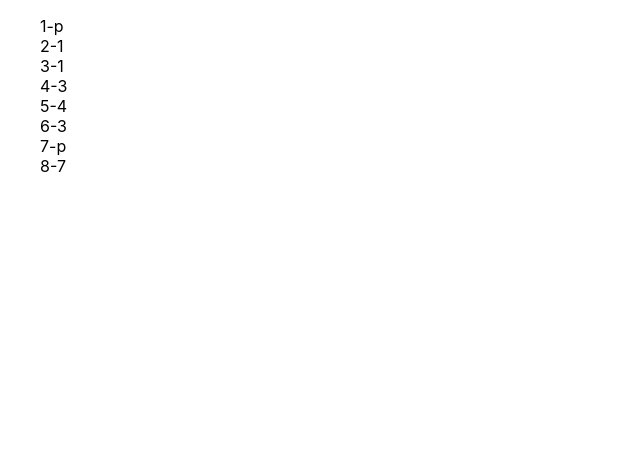
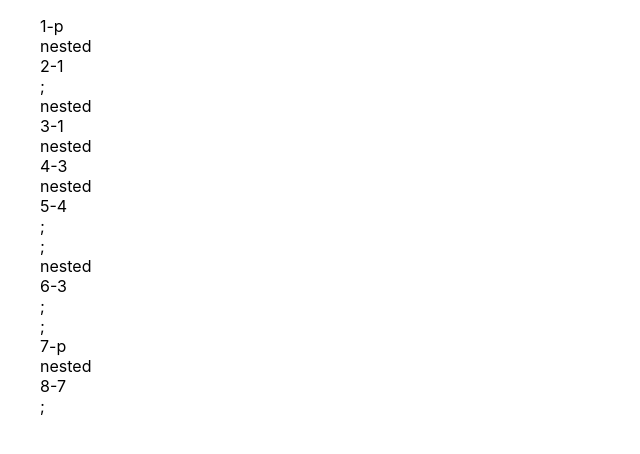
Before and after one commit to SushritPasupuleti/react-thread-render, a React (Create React App) app in the folder client/: page / in a window 1280 px wide. Shown: the top 454 px of the page, without its empty margins (0-640 px from the left). Built offline with nearby package versions, Linux system fonts and the light colour scheme.

Commit message:
Update App.js

```diff
--- a/client/src/App.js
+++ b/client/src/App.js
@@ -24,7 +24,10 @@ function nestComments(commentList) {
 
 function Comment({ comment }) {
   const nestedComments = (comment.children || []).map(comment => {
-    return <Comment comment={comment} style={{marginLeft: '10rem'}} />;
+    return <div>
+      nested
+      <Comment comment={comment} style={{ marginLeft: '10rem' }} />;
+      </div>
   });
 
   console.log("Comments: ", nestedComments)
```
